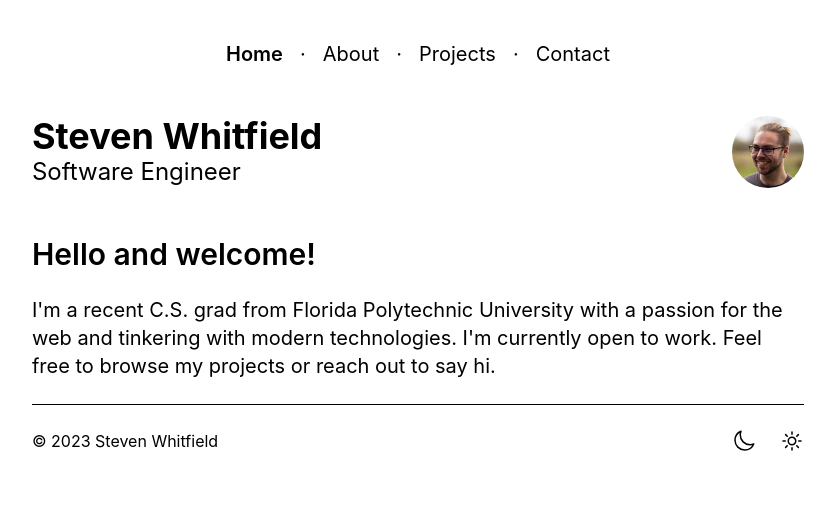
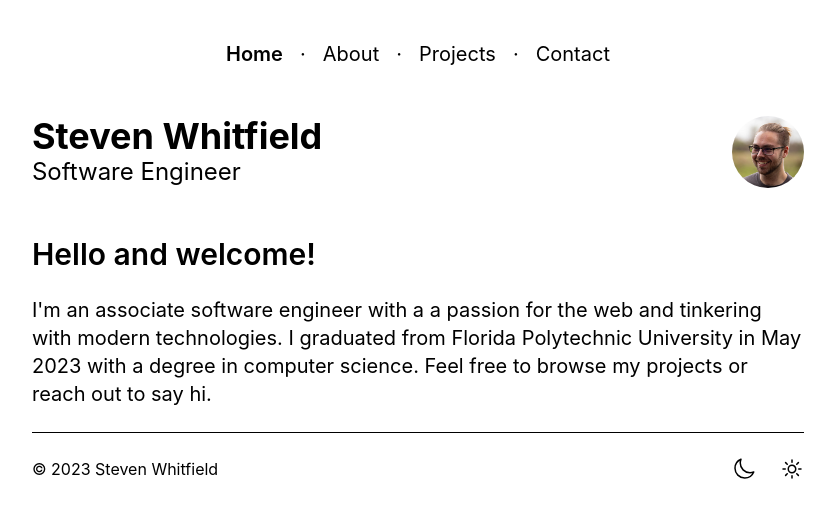
Before and after one commit to stevmwhitfield/stevenwhitfield.dev, a Next.js app: page / in a window 1280 px wide. Shown: the top 518 px of the page, without its empty margins (222-1057 px from the left). Built offline with nearby package versions, Linux system fonts and the light colour scheme; what @catppuccin/tailwindcss would draw is missing.

Commit message:
Update bio

```diff
--- a/src/app/about/page.tsx
+++ b/src/app/about/page.tsx
@@ -69,15 +69,13 @@ const About = () => {
           <Skill icon={'devicon-npm-original-wordmark colored'} text={'NPM'} />
           <Skill icon={'devicon-eslint-plain colored'} text={'ESLint'} />
         </div>
-        <p className='pt-6'>
-          {"I'm"} currently learning more about ASP.NET Core, Jest, and user auth.
-        </p>
+        <p className='pt-6'>{"I'm"} currently learning more about fullstack development.</p>
       </section>
       <section className='pt-12'>
         <h2 className='text-3xl font-semibold'>Miscellaneous</h2>
         <p className='pt-6'>
           I listen to almost any genre of music. My top picks at the moment are rock, pop punk, and
-          EDM.
+          k-pop.
         </p>
         <p className='pt-6'>
           I enjoy playing both casual and competitive games such as Bloons, Elden Ring, and League
--- a/src/app/page.tsx
+++ b/src/app/page.tsx
@@ -3,7 +3,7 @@ import Link from 'next/link';
 
 export const metadata = {
   title: 'Steven Whitfield - Software Engineer',
-  description: 'Software engineer. Open to work opportunities.',
+  description: 'Software engineer.',
 };
 
 const Home = () => {
@@ -26,8 +26,9 @@ const Home = () => {
       <section className='pt-12'>
         <h3 className='text-3xl font-semibold'>Hello and welcome!</h3>
         <p className='pt-6'>
-          {"I'm"} a recent C.S. grad from Florida Polytechnic University with a passion for the web
-          and tinkering with modern technologies. {"I'm"} currently open to work. Feel free to{' '}
+          {"I'm"} an associate software engineer with a a passion for the web and tinkering with
+          modern technologies. I graduated from Florida Polytechnic University in May 2023 with a
+          degree in computer science. Feel free to{' '}
           <Link href={'/projects'}>browse my projects</Link> or reach out to{' '}
           <Link href={'/contact'}>say hi</Link>.
         </p>
```
